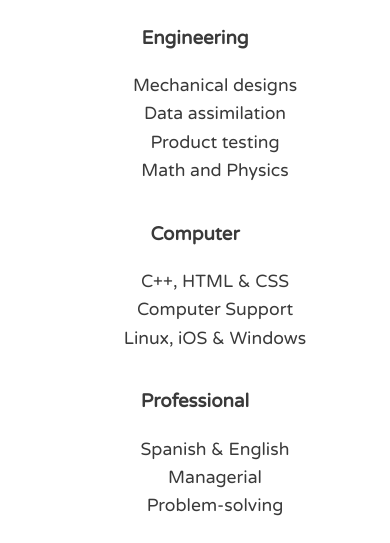
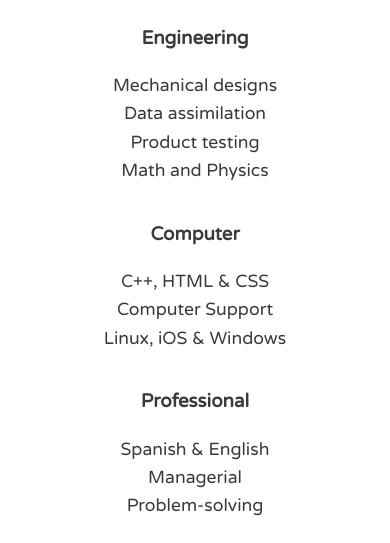
Before and after one commit to arisbpm4/Aris_Portfolio, a plain HTML site: page Resume/index.html in a window 390 px wide. Shown: the part 3128-3671 px from the top of the page. Drawn offline with Linux system fonts and the light colour scheme; files that its build step writes are made by us from their sources.

Commit message:
Update style.css

```diff
--- a/Resume/CSS/style.css
+++ b/Resume/CSS/style.css
@@ -336,4 +336,8 @@
 		flex-direction: column;
 		text-align: center;
 	}
+	.ref-list,
+	.skills-section ul {
+		padding-left: 0;
+	}
 }
```
